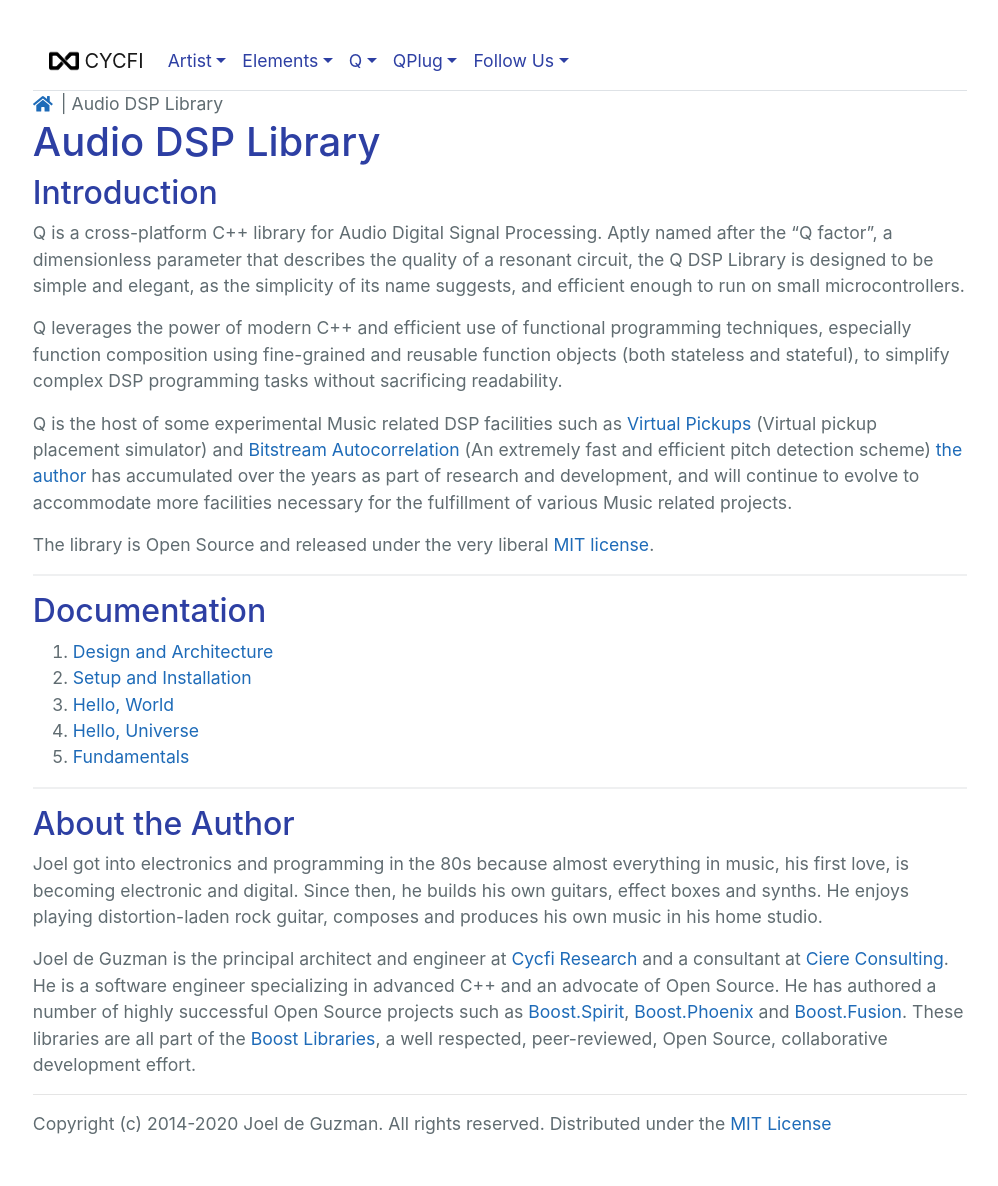
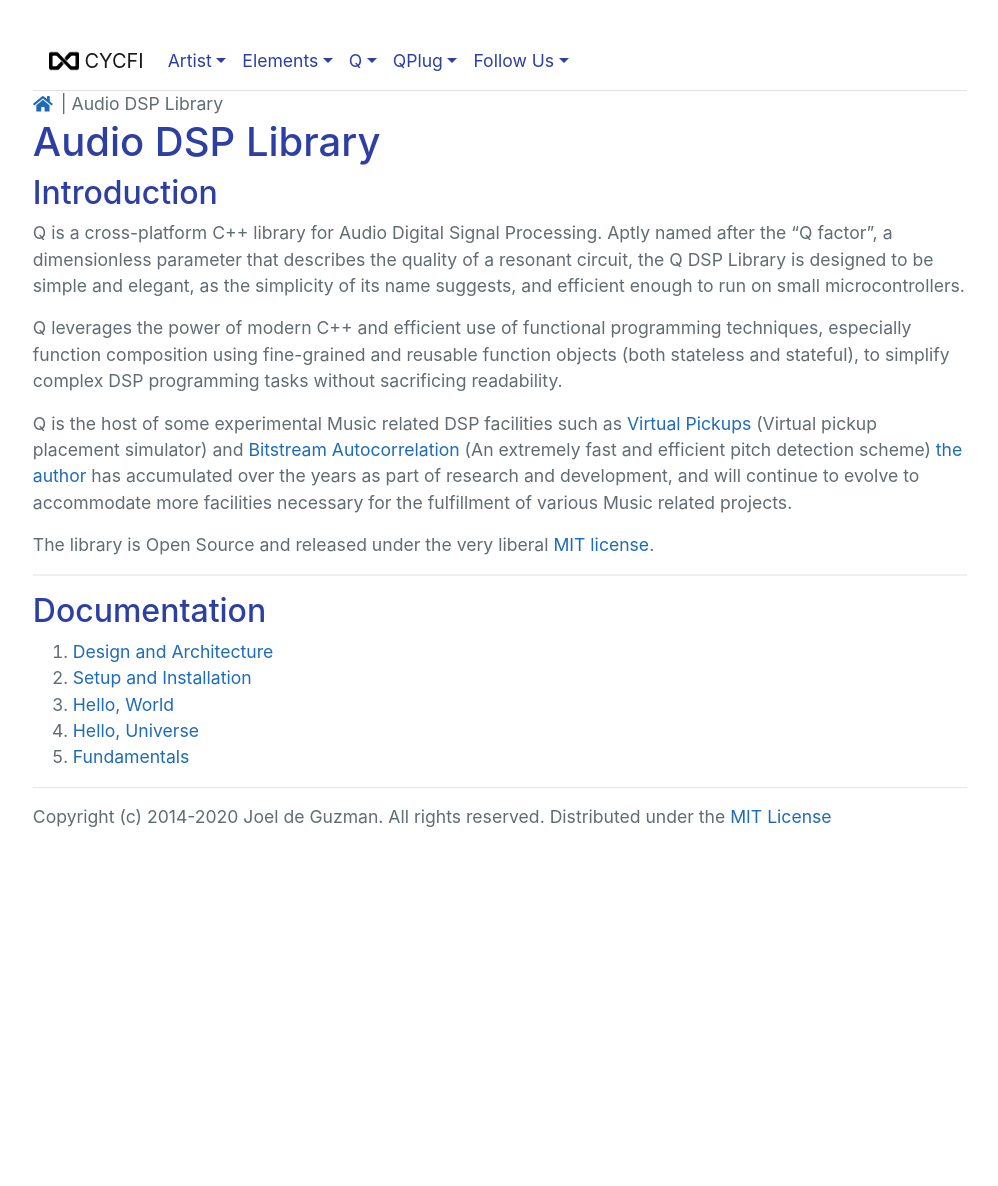
Before and after one commit to cycfi/cycfi.github.io, a Jekyll site: the page built from q/index.md, in a window 1280 px wide. Shown: the whole page, without its empty margins (140-1138 px from the left). Built offline with Jekyll 4.4.1, drawn with Linux system fonts in a browser that asks for light colours; nearby versions of some CDN libraries; comment, search, counter and statistics services are not loaded; after the commit the page ends 900 px from its top, so only the background shows below that.

Commit message:
Move the author description in a single place

```diff
--- a/q/index.md
+++ b/q/index.md
@@ -17,7 +17,7 @@ complex DSP programming tasks without sacrificing readability.
 Q is the host of some experimental Music related DSP facilities such as
 [Virtual Pickups](http://tinyurl.com/y8cqt8jr) (Virtual pickup placement
 simulator) and [Bitstream Autocorrelation](http://tinyurl.com/yb49zlld) (An
-extremely fast and efficient pitch detection scheme) [the author](#jdeguzman)
+extremely fast and efficient pitch detection scheme) [the author](/#about-the-author)
 has accumulated over the years as part of research and development, and will
 continue to evolve to accommodate more facilities necessary for the
 fulfillment of various Music related projects.
@@ -34,28 +34,3 @@ license](http://tinyurl.com/p6pekvo).
 3. [Hello, World](https://cycfi.github.io/q/hello_world)
 4. [Hello, Universe](https://cycfi.github.io/q/hello_universe)
 5. [Fundamentals](https://cycfi.github.io/q/fundamentals)
-
----
-
-## <a name="jdeguzman"></a>About the Author
-
-Joel got into electronics and programming in the 80s because almost
-everything in music, his first love, is becoming electronic and digital.
-Since then, he builds his own guitars, effect boxes and synths. He enjoys
-playing distortion-laden rock guitar, composes and produces his own music in
-his home studio.
-
-Joel de Guzman is the principal architect and engineer at [Cycfi Research][1]
-and a consultant at [Ciere Consulting][2]. He is a software engineer
-specializing in advanced C++ and an advocate of Open Source. He has authored
-a number of highly successful Open Source projects such as [Boost.Spirit][3],
-[Boost.Phoenix][4] and [Boost.Fusion][5]. These libraries are all part of the
-[Boost Libraries][6], a well respected, peer-reviewed, Open Source,
-collaborative development effort.
-
-[1]: https://www.cycfi.com/
-[2]: https://ciere.com/
-[3]: http://tinyurl.com/ydhotlaf
-[4]: http://tinyurl.com/y6vkeo5t
-[5]: http://tinyurl.com/ybn5oq9v
-[6]: http://tinyurl.com/jubgged
```
Also changed, not shown: artist/index.md (+0 -21 lines), elements/index.md (+0 -22 lines), index.md (+22 -0 lines), qplug/index.md (+0 -19 lines).
